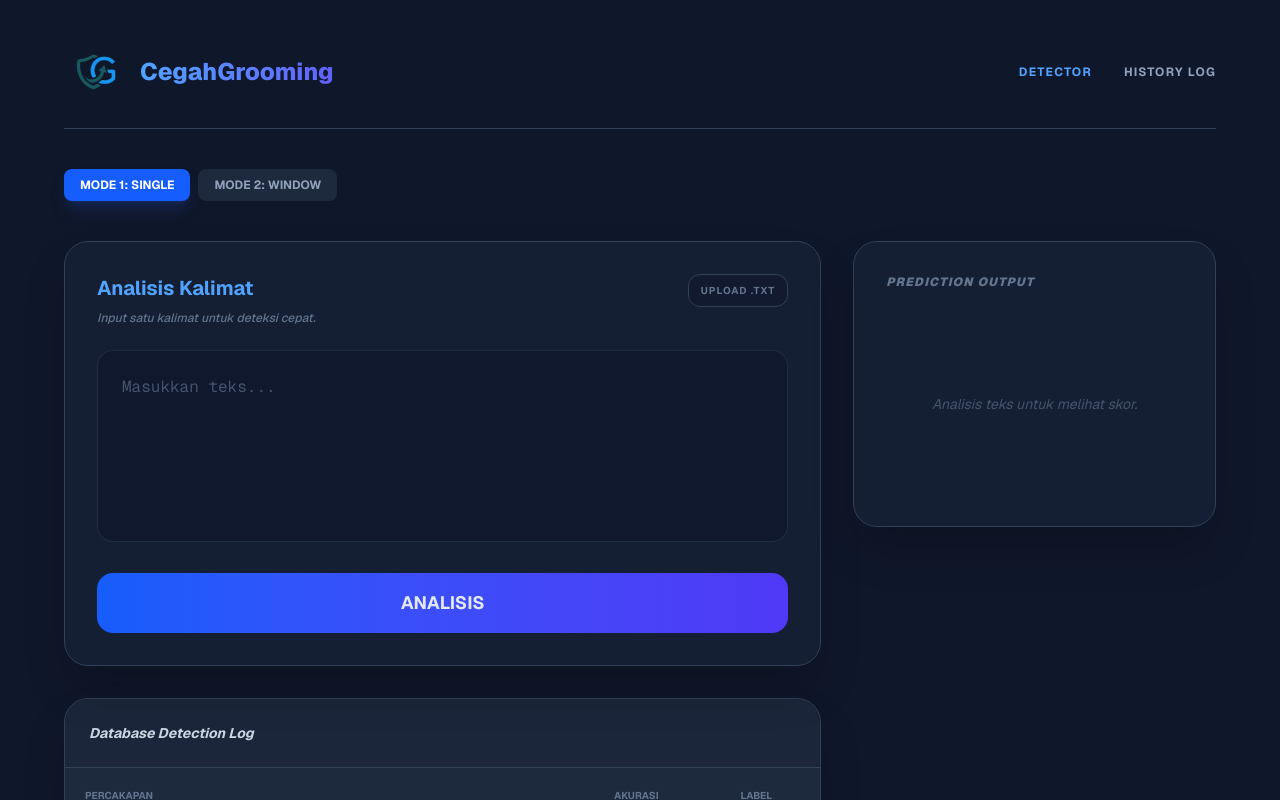
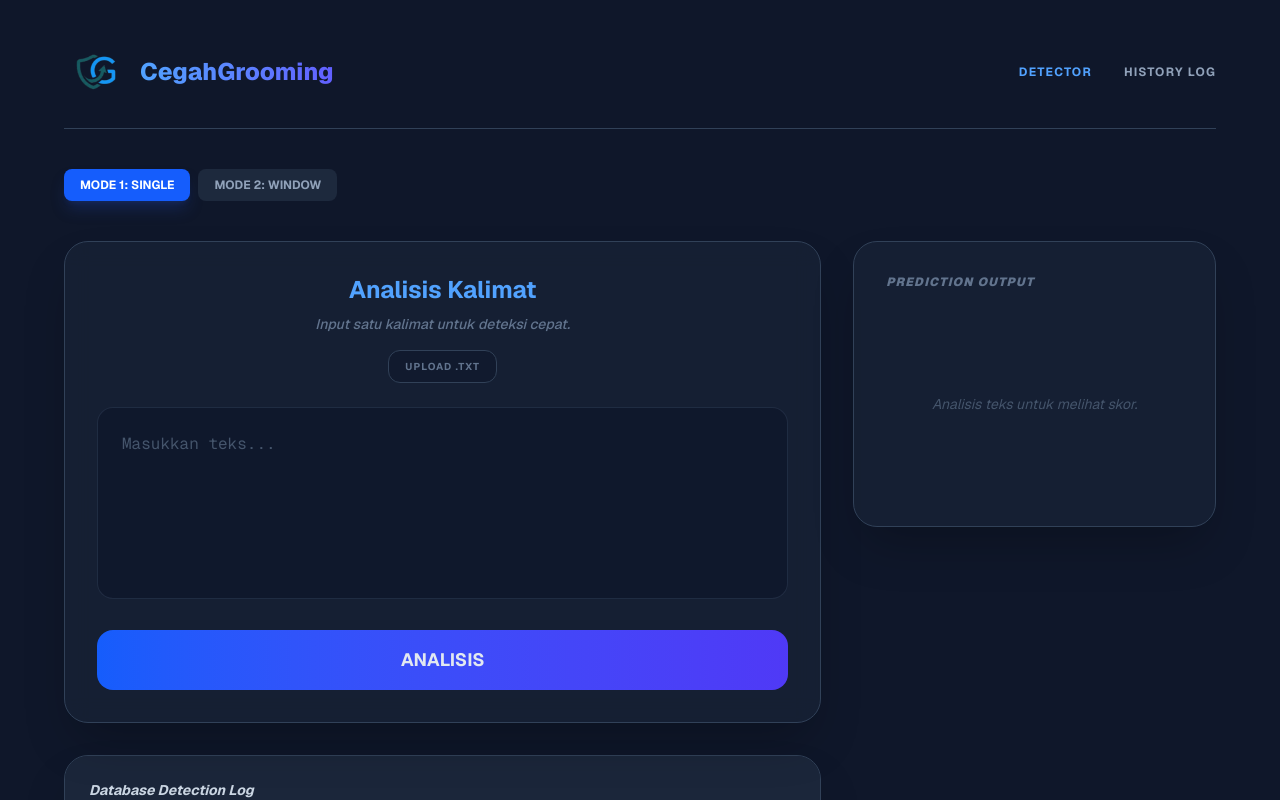
Before and after one commit to ilyfauzan/CegahGrooming, a Next.js app in the folder grooming-detector-ui/: page / in a window 1280 px wide. Shown: the top 800 px of the page. Built offline with nearby package versions, Linux system fonts and the light colour scheme; no server answers.

Commit message:
UI: Mengetengahkan judul, deskripsi, dan tombol upload pada area input untuk tampilan lebih seimbang

```diff
--- a/grooming-detector-ui/app/components/InputArea.tsx
+++ b/grooming-detector-ui/app/components/InputArea.tsx
@@ -56,21 +56,21 @@ export default function InputArea({
 
   return (
     <div className="bg-slate-800/50 backdrop-blur-md p-5 md:p-8 rounded-3xl border border-slate-700 shadow-2xl">
-      <div className="flex flex-col sm:flex-row justify-between items-start mb-6 gap-4">
+      <div className="flex flex-col items-center text-center mb-6 gap-4">
         <div>
-          <h2 className="text-xl font-bold mb-2 text-blue-400">
+          <h2 className="text-xl md:text-2xl font-bold mb-2 text-blue-400">
             {activeTab === "single"
               ? "Analisis Kalimat"
               : "Analisis Alur Konteks"}
           </h2>
 
-          <p className="text-xs text-slate-500 font-medium italic">
+          <p className="text-xs md:text-sm text-slate-500 font-medium italic max-w-md mx-auto">
             {activeTab === "single"
               ? "Input satu kalimat untuk deteksi cepat."
               : "Input riwayat percakapan atau upload file untuk deteksi pola."}
           </p>
         </div>
-        <label className="shrink-0 flex items-center gap-2 px-3 py-2 bg-slate-900/50 border border-slate-700 rounded-xl cursor-pointer hover:border-blue-500 transition-all text-slate-500">
+        <label className="shrink-0 flex items-center gap-2 px-4 py-2 bg-slate-900/50 border border-slate-700 rounded-xl cursor-pointer hover:border-blue-500 transition-all text-slate-500 hover:text-blue-400">
           <span className="text-[10px] font-bold uppercase tracking-widest">
             Upload .txt
           </span>
```
